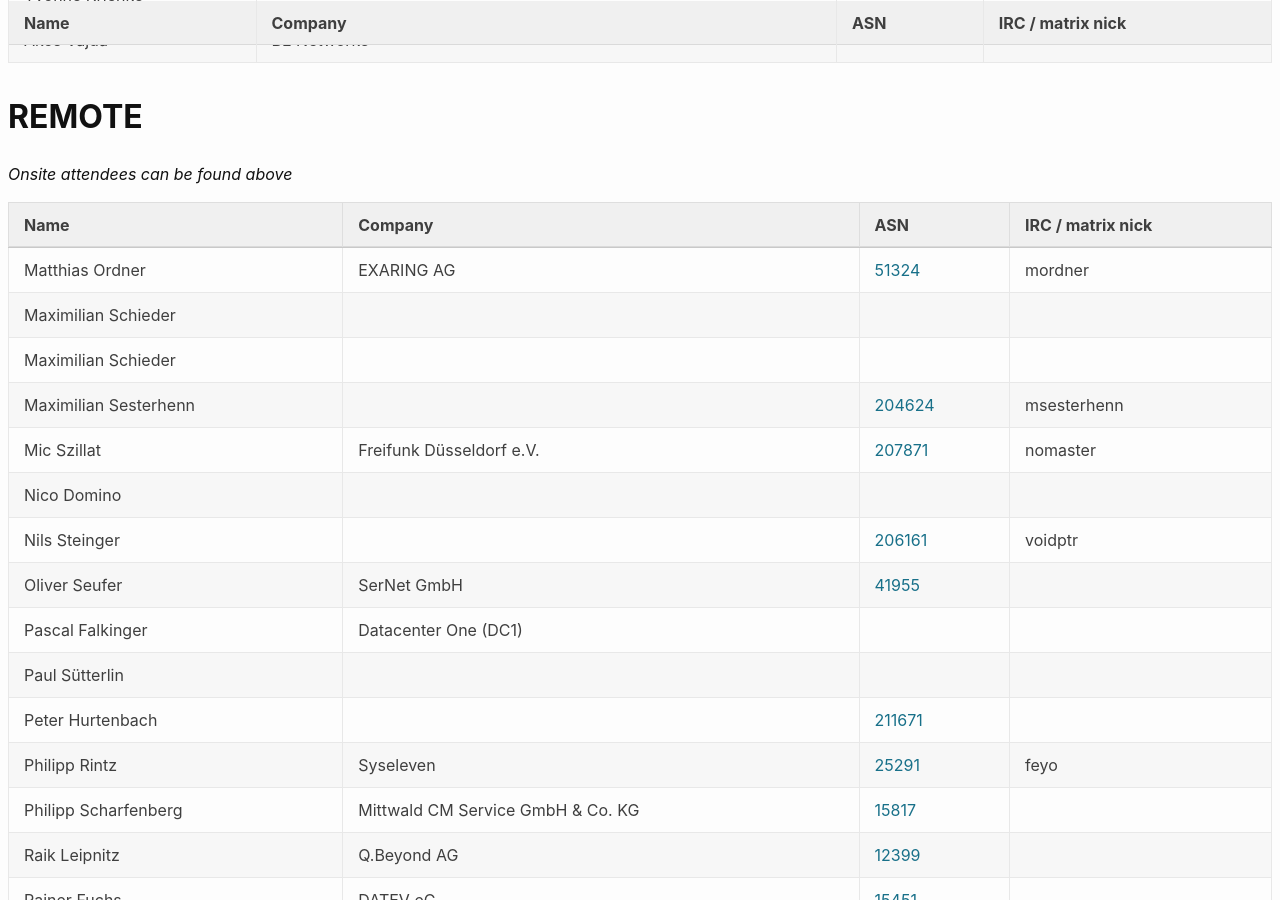
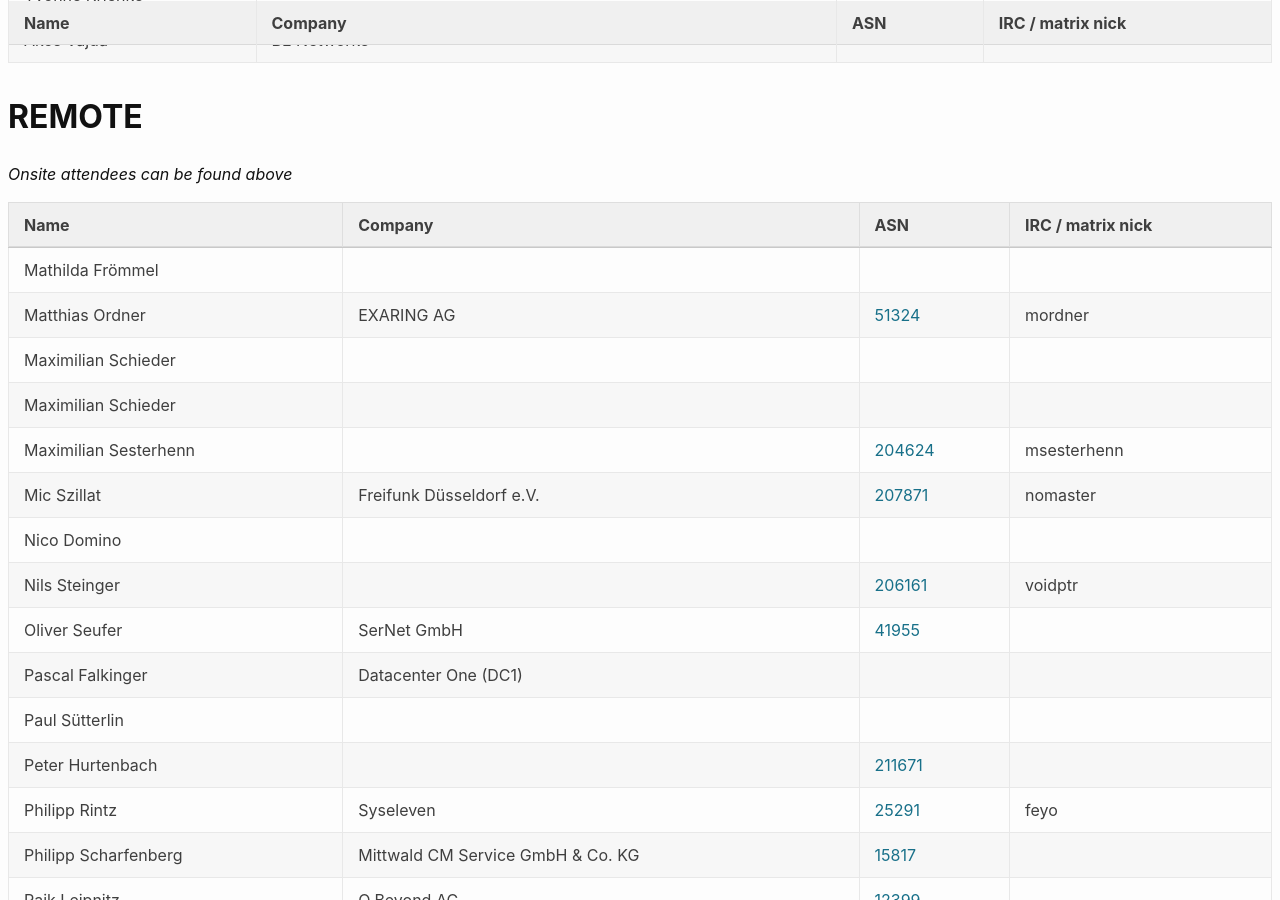
Before and after one commit to denog/pretix-attendeelist, a Jekyll site: the page built from denog16/index.markdown, in a window 1280 px wide and 900 px high, scrolled down 21564 px. Built offline with Jekyll 4.4.1, drawn with Linux system fonts in a browser that asks for light colours.

Commit message:
Latest data: Mon Oct 28 20:30:38 UTC 2024

```diff
--- a/_data/attendees_denog16_online.json
+++ b/_data/attendees_denog16_online.json
@@ -1,4 +1,10 @@
 [
+  {
+    "name": "Mathilda Frömmel",
+    "company": null,
+    "irc": null,
+    "asn": null
+  },
   {
     "name": "Matthias Ordner",
     "company": "EXARING AG",
```
